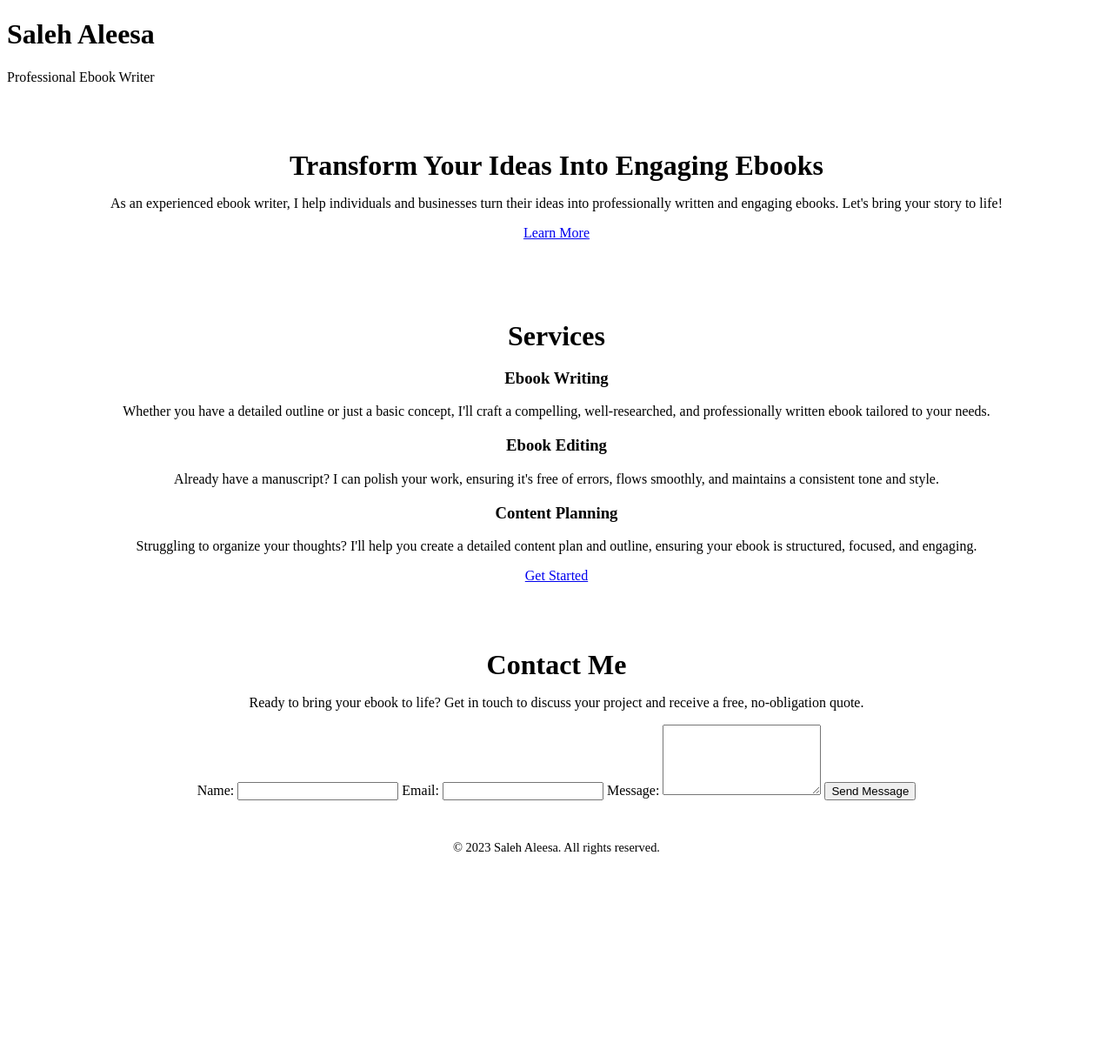
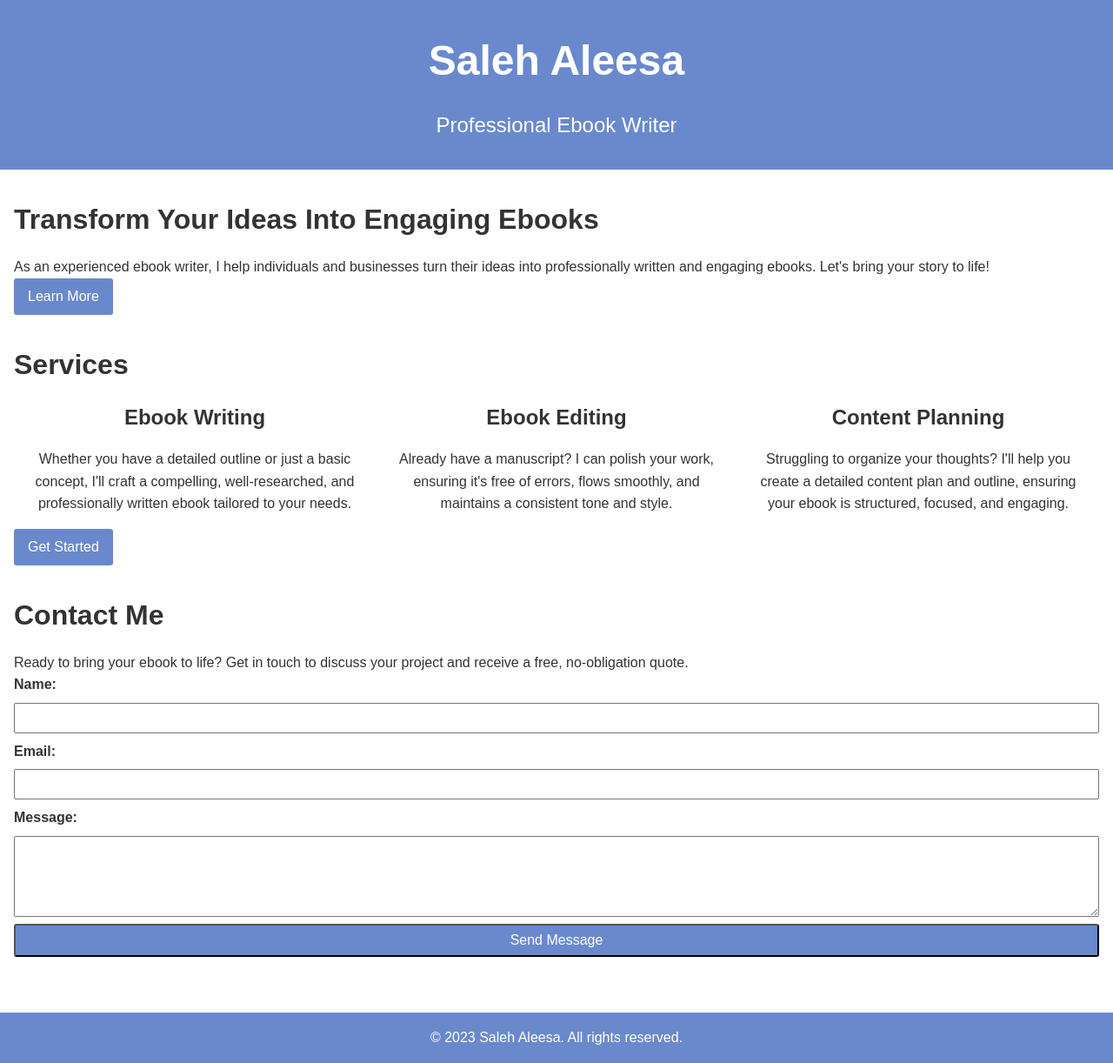
Before and after one commit to PolymathHero/polymathhero, a PHP site: page / in a window 1280 px wide. Shown: the whole page at 87% size. Before the commit the page ends 982 px from the top, so only its background shows below. Run offline with PHP 8.4, Linux system fonts and the light colour scheme.

Commit message:
Update styles.css

```diff
--- a/styles.css
+++ b/styles.css
@@ -1,123 +1,100 @@
+* {
+    margin: 0;
+    padding: 0;
+    box-sizing: border-box;
+}
+
+body {
+    font-family: Arial, sans-serif;
     line-height: 1.6;
-    background: linear-gradient(45deg, #6a89cc, #b8e994);
+    color: #333;
 }
 
 .header {
-    padding: 1rem 0;
-    background: rgba(255, 255, 255, 0.9);
-}
-
-nav {
-    display: flex;
-    justify-content: center;
-}
-
-nav ul {
-    display: flex;
-    justify-content: space-between;
-    width: 50%;
-}
-
-nav li {
-    list-style: none;
-}
-
-nav a {
-    text-decoration: none;
-    color: #333;
-    font-weight: 700;
-}
-
-.hero {
-    height: 80vh;
-    display: flex;
-    justify-content: center;
-    align-items: center;
-}
-
-.hero-text {
+    background-color: #6a89cc;
+    padding: 2rem;
     text-align: center;
     color: #fff;
 }
 
-.hero-text h1 {
-    font-size: 4rem;
-    margin-bottom: 1rem;
+.header h1 {
+    font-size: 3rem;
+    margin-bottom: 1rem
 }
 
-.hero-text p {
+.header p {
     font-size: 1.5rem;
 }
 
-section {
-    padding: 2rem 0;
-    text-align: center;
+.main {
+    padding: 2rem 1rem;
 }
 
-h2 {
+.intro,
+.services,
+.contact {
+    margin-bottom: 2rem;
+}
+
+.intro h2,
+.services h2,
+.contact h2 {
     font-size: 2rem;
     margin-bottom: 1rem;
 }
 
-.skills {
-    background: rgba(255, 255, 255, 0.9);
-    padding: 1rem 0;
+.cta-btn {
+    display: inline-block;
+    background-color: #6a89cc;
+    color: #fff;
+    padding: 0.5rem 1rem;
+    border-radius: 3px;
+    text-decoration: none;
+    font-size: 1rem;
 }
 
-.skills ul {
+.cta-btn:hover {
+    background-color: #4c6f9c;
+    cursor: pointer;
+}
+
+.service-cards {
     display: flex;
     justify-content: space-around;
     flex-wrap: wrap;
+    margin-top: 1rem;
 }
 
-.skills li {
+.card {
     width: 30%;
-        margin-bottom: 1rem;
-    font-weight: 700;
+    margin-bottom: 1rem;
     text-align: center;
 }
 
-.portfolio {
-    background: rgba(255, 255, 255, 0.9);
-    padding: 1rem 0;
+.card h3 {
+    font-size: 1.5rem;
+    margin-bottom: 1rem;
 }
 
-.contact {
-    background: rgba(255, 255, 255, 0.9);
-    padding: 1rem 0;
+.contact form {
+    display: flex;
+    flex-direction: column;
+    gap: 0.5rem;
 }
 
-.contact a {
-    color: #333;
-    text-decoration: none;
+.contact label {
+    font-weight: bold;
 }
 
-.contact a:hover {
-    color: #6a89cc;
+.contact input,
+.contact textarea {
+    padding: 0.5rem;
+    font-family: inherit;
 }
 
-footer {
-    background: rgba(255, 255, 255, 0.9);
-    padding: 1rem 0;
+.footer {
+    background-color: #6a89cc;
+    padding: 1rem;
     text-align: center;
-    font-size: 0.9rem;
+    color: #fff;
 }
-
-@media screen and (max-width: 768px) {
-    nav ul {
-        width: 100%;
-        justify-content: space-around;
-    }
-
-    .hero-text h1 {
-        font-size: 3rem;
-    }
-
-    .hero-text p {
-        font-size: 1.2rem;
-    }
-
-    .skills li {
-        width: 100%;
-    }
-}
```
